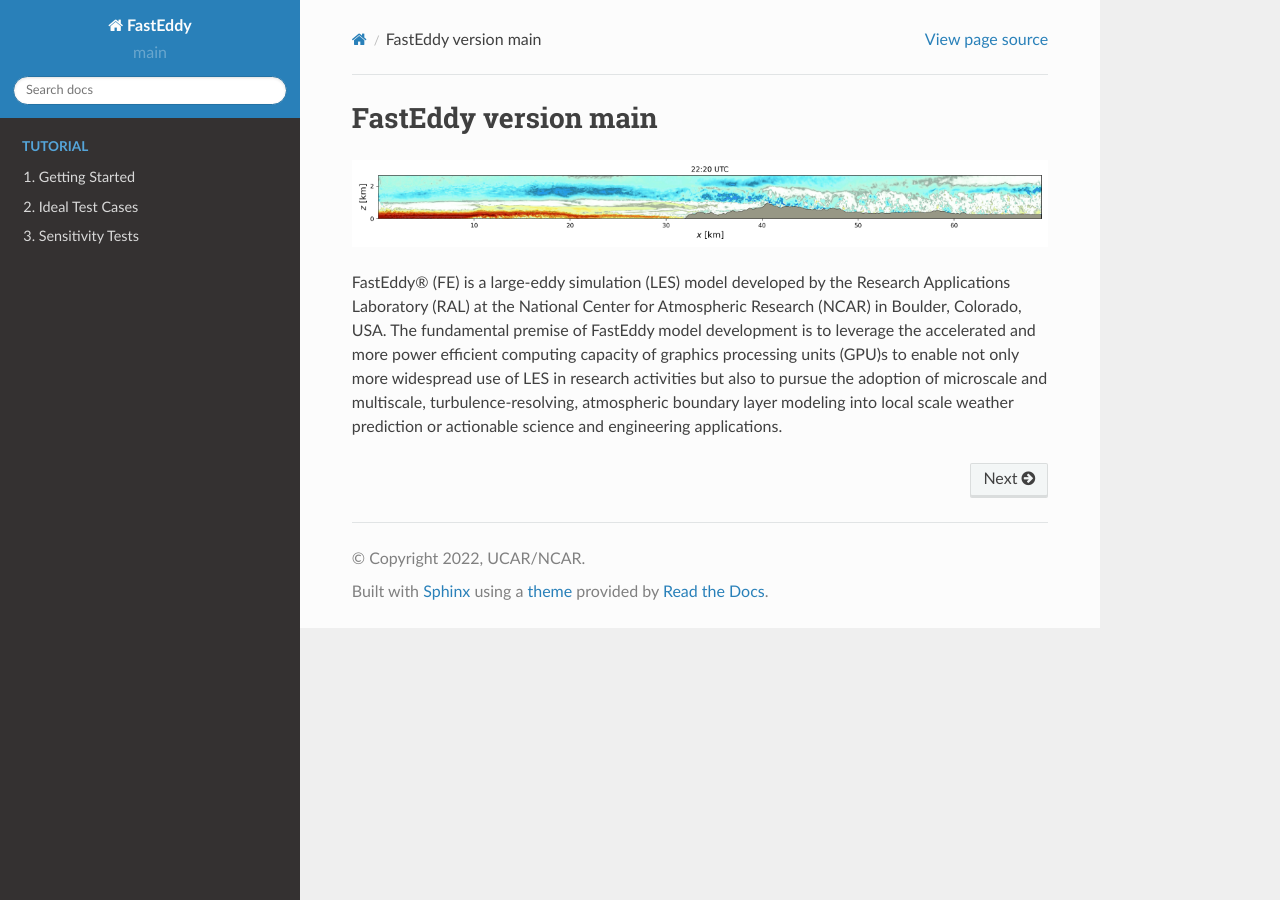
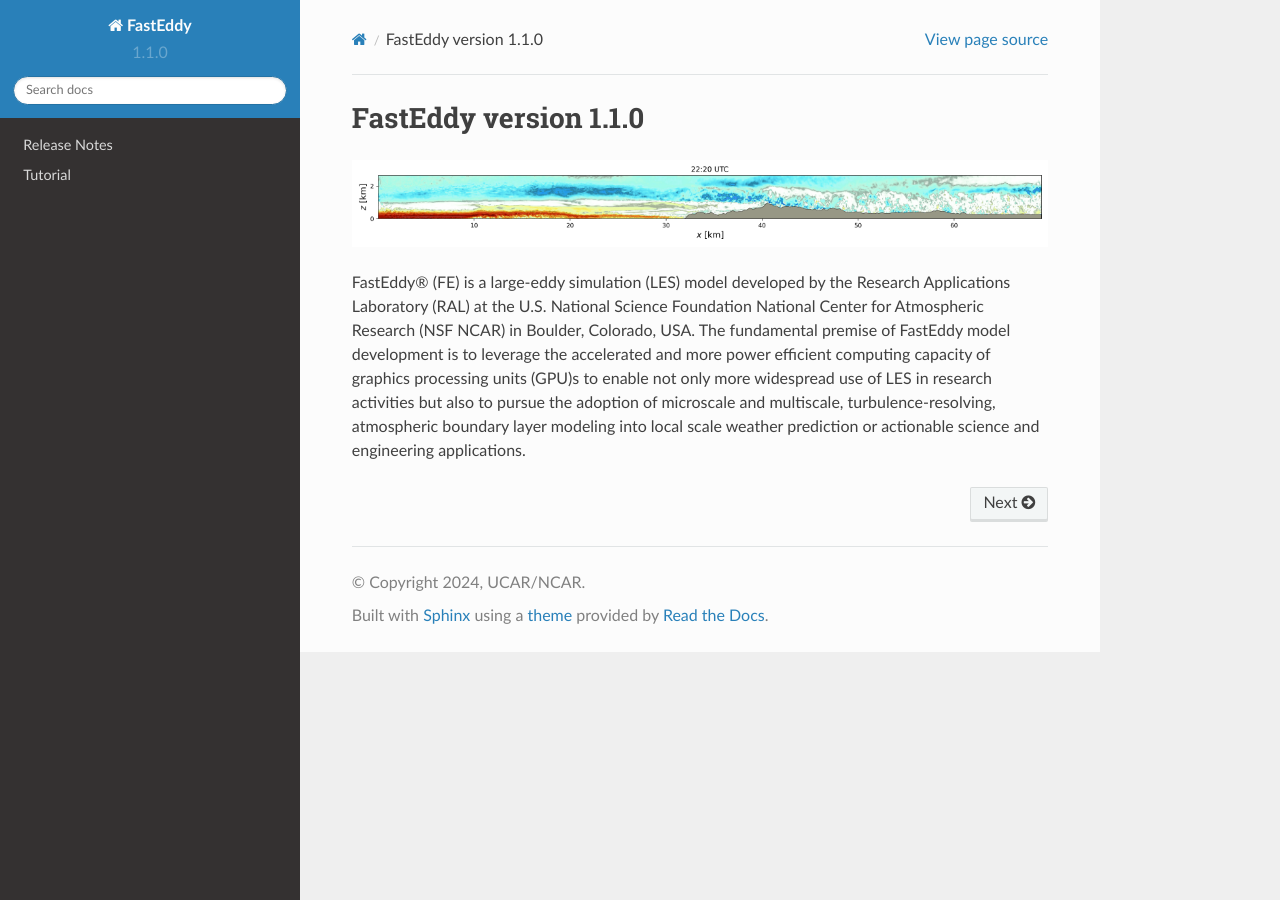
Before and after one commit to NCAR/FastEddy-model, a Sphinx documentation site: the page built from docs/index.rst, in a window 1280 px wide. Built offline with Sphinx 7.4.7 and the Read the Docs theme 2.0.0, drawn with Linux system fonts in a browser that asks for light colours.

Commit message:
Feature 9 release (#13)
* Per #9, testing menu addition of release notes

* Per #9, add NSF to NCAR references, updated release notes, and modified dates in conf.py

* Per #9, fixed typo in year

* Replacing new doi links with zenodo links and rewording NSF NCAR language based on https://sundog.ucar.edu/page/7480#Interim-Guidance-on--11

* Per #9, updating release date

* Corrected NSF NCAR reference

* Per #9, reworded based on Jeremy's suggestions.

* Per #9, fixing broken link and surrounding text

* Per #9, attempting to fix 'no title' problem

* Per #9, reformatting menu to resolve 'no title' problem

* Per #9, moving release date forward to 4/22

* Per #9, modified Zenodo link reference

* Added text with hyperlink formatting to zenodo record in MBL tutorial case.

* Fixed typo for hyperlink in MBL.rst

* Add U.S. in front of Nat'l Science Foundation

Based on this guidance: https://sundog.ucar.edu/page/7480#Interim-Guidance-on--11

---------

Co-authored-by: Jeremy Sauer <jsauer@ucar.edu>

```diff
--- a/docs/Tutorial/cases.rst
+++ b/docs/Tutorial/cases.rst
@@ -9,7 +9,7 @@ Four test cases are described:
 * Dry stable boundary layer
 * Moist cloud-topped boundary layer
 
-Required tutorial resources including python utilities and Jupyter Notebooks are provided in https://github.com/NCAR/FastEddy-model/tutorials with required data for the moist dynamics example available at https://doi.org/10.5281/zenodo.10982246. All test cases are idealized setups over flat terrain. For each case, the user will set up the input parameter file, execute FastEddy, visualize the output using a Jupyter notebook, and perform some basic analysis of the output. After examining the test cases, the user will carry out some sensitivity tests by changing various input parameters. The purpose of these tests are for the user to become more familiar with the input parameters, and how changes to those parameters affect the output. After the tutorial, the user is expected to have basic knowledge to carry out LES using FastEddy.
+Required tutorial resources including python utilities and Jupyter Notebooks are provided in the tutorials directory of the `FastEddy-model GitHub repository <https://github.com/NCAR/FastEddy-model>`_ with required data for the moist dynamics example available at this `Zenodo record <https://zenodo.org/records/10982246>`_. All test cases are idealized setups over flat terrain. For each case, the user will set up the input parameter file, execute FastEddy, visualize the output using a Jupyter notebook, and perform some basic analysis of the output. After examining the test cases, the user will carry out some sensitivity tests by changing various input parameters. The purpose of these tests are for the user to become more familiar with the input parameters, and how changes to those parameters affect the output. After the tutorial, the user is expected to have basic knowledge to carry out LES using FastEddy.
 
 .. toctree::
 
--- a/docs/Tutorial/cases/MBL.rst
+++ b/docs/Tutorial/cases/MBL.rst
@@ -31,7 +31,7 @@ Input parameters
 Execute FastEddy
 ----------------
 
-Note that this example moist dynamics validation case example requires an additional dataset available as a gzip compressed tape archive file at https://doi.org/10.5281/zenodo.10982246. The contents of the archive incude an initial conditions file BOMEX_IC/FE_BOMEX.0 which is needed to run FastEddy for this case. The archive dataset also contains results from the 11 models that participated in the original Siebesma et al. 2003 model intercomparison as NetCDF files under BOMEX_Siebesma2003_models/\*.nc. Run FastEddy using the input parameters file /tutorials/examples/Example04_BOMEX.in. Be sure to copy the extracted initial conditions file from the archived dataset into the initial subdirectory of your case run directory.
+Note that this example moist dynamics validation case example requires an additional dataset available as a gzip compressed tape archive file at `Zenodo record <https://zenodo.org/records/10982246>`_. The contents of the archive incude an initial conditions file BOMEX_IC/FE_BOMEX.0 which is needed to run FastEddy for this case. The archive dataset also contains results from the 11 models that participated in the original Siebesma et al. 2003 model intercomparison as NetCDF files under BOMEX_Siebesma2003_models/\*.nc. Run FastEddy using the input parameters file /tutorials/examples/Example04_BOMEX.in. Be sure to copy the extracted initial conditions file from the archived dataset into the initial subdirectory of your case run directory.
 
 Visualize the output
 --------------------
--- a/docs/Tutorial/getting_started.rst
+++ b/docs/Tutorial/getting_started.rst
@@ -5,10 +5,9 @@ Getting Started
 Introduction
 ============
 
-`FastEddy`_ is a resident-GPU large eddy simulation (LES) model owned by the National Center for Atmospheric Research (`NCAR`_) Research Applications Laboratory (`RAL`_). It is designed for future turbulence-resolving numerical weather prediction.
+`FastEddy`_ is a resident-GPU large eddy simulation (LES) model owned by the U.S. National Science Foundation National Center for Atmospheric Research (`NSF NCAR <https://ncar.ucar.edu>`_) Research Applications Laboratory (`RAL`_). It is designed for future turbulence-resolving numerical weather prediction.
 
 .. _FastEddy: https://ral.ucar.edu/solutions/products/fasteddy
-.. _NCAR: https://ncar.ucar.edu
 .. _RAL: https://ral.ucar.edu
 
 This is a tutorial designed so that a user can learn how to execute FastEddy, using the four test cases described in this tutorial.
@@ -19,4 +18,4 @@ Software and computing requirements
 
 Computing resources with at least four general purpose graphics processing units are recommended to carry out the test cases. System must be enabled with python and Jupyter notebook packages. Add other requirements (compilers, libraries, etc).
 
-Instructions on how to build and run FastEddy on NCAR's Casper architecture https://github.com/NCAR/FastEddy-model/blob/main/README.md.
+Instructions on how to build and run FastEddy on NSF NCAR's Casper architecture https://github.com/NCAR/FastEddy-model/blob/main/README.md.
--- a/docs/conf.py
+++ b/docs/conf.py
@@ -20,11 +20,11 @@ print(sys.path)
 project = 'FastEddy'
 author = 'UCAR/NCAR'
 author_list = 'Sauer, J., D. Muñoz-Esparza'
-version = 'main'
+version = '1.1.0'
 verinfo = version
 release = f'{version}'
-release_year = '2022'
-release_date = f'{release_year}-01-06'
+release_year = '2024'
+release_date = f'{release_year}-04-22'
 copyright = f'{release_year}, {author}'
 
 # -- General configuration ---------------------------------------------------
--- a/docs/index.rst
+++ b/docs/index.rst
@@ -5,18 +5,18 @@ FastEddy version |version|
 .. image:: _static/CoastalCase_u_y-32km_0440.png
 
 FastEddy® (FE) is a large-eddy simulation (LES) model developed by the
-Research Applications Laboratory (RAL) at the National Center for Atmospheric
-Research (NCAR) in Boulder, Colorado, USA. The fundamental premise of FastEddy
-model development is to leverage the accelerated and more power efficient
-computing capacity of graphics processing units (GPU)s to enable not only more
-widespread use of LES in research activities but also to pursue the adoption of
-microscale and multiscale, turbulence-resolving, atmospheric boundary layer
+Research Applications Laboratory (RAL) at the U.S. National Science
+Foundation National Center for Atmospheric Research (NSF NCAR) in Boulder,
+Colorado, USA. The fundamental premise of FastEddy model development is to
+leverage the accelerated and more power efficient computing capacity of
+graphics processing units (GPU)s to enable not only more widespread use of
+LES in research activities but also to pursue the adoption of microscale
+and multiscale, turbulence-resolving, atmospheric boundary layer
 modeling into local scale weather prediction or actionable science and
 engineering applications.
 
-
 .. toctree::
    :hidden:
-   :caption: TUTORIAL
 
+   release_notes.rst
    Tutorial/index
```
Also changed, not shown: README.md (+5 -5 lines), docs/Tutorial/index.rst (+8 -3 lines), docs/release_notes.rst (added, +33 -0 lines), 1 other file.
